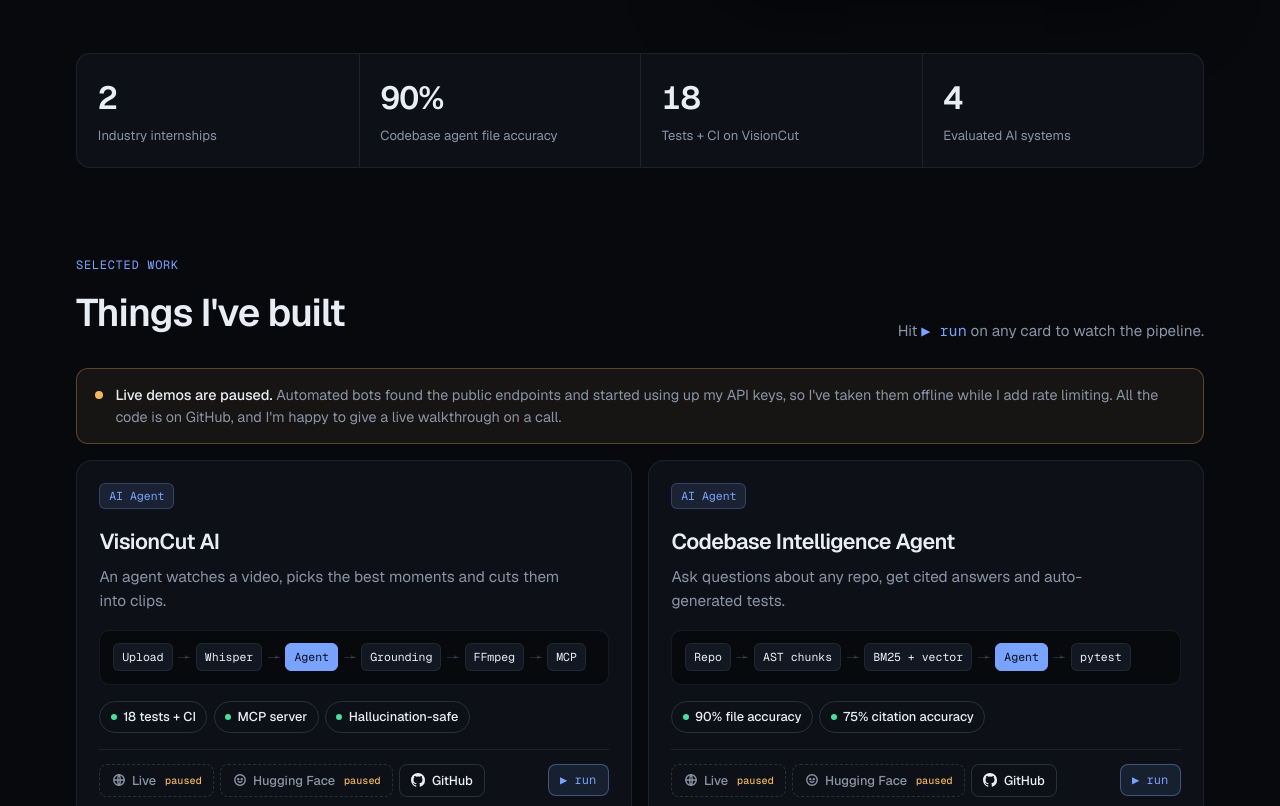
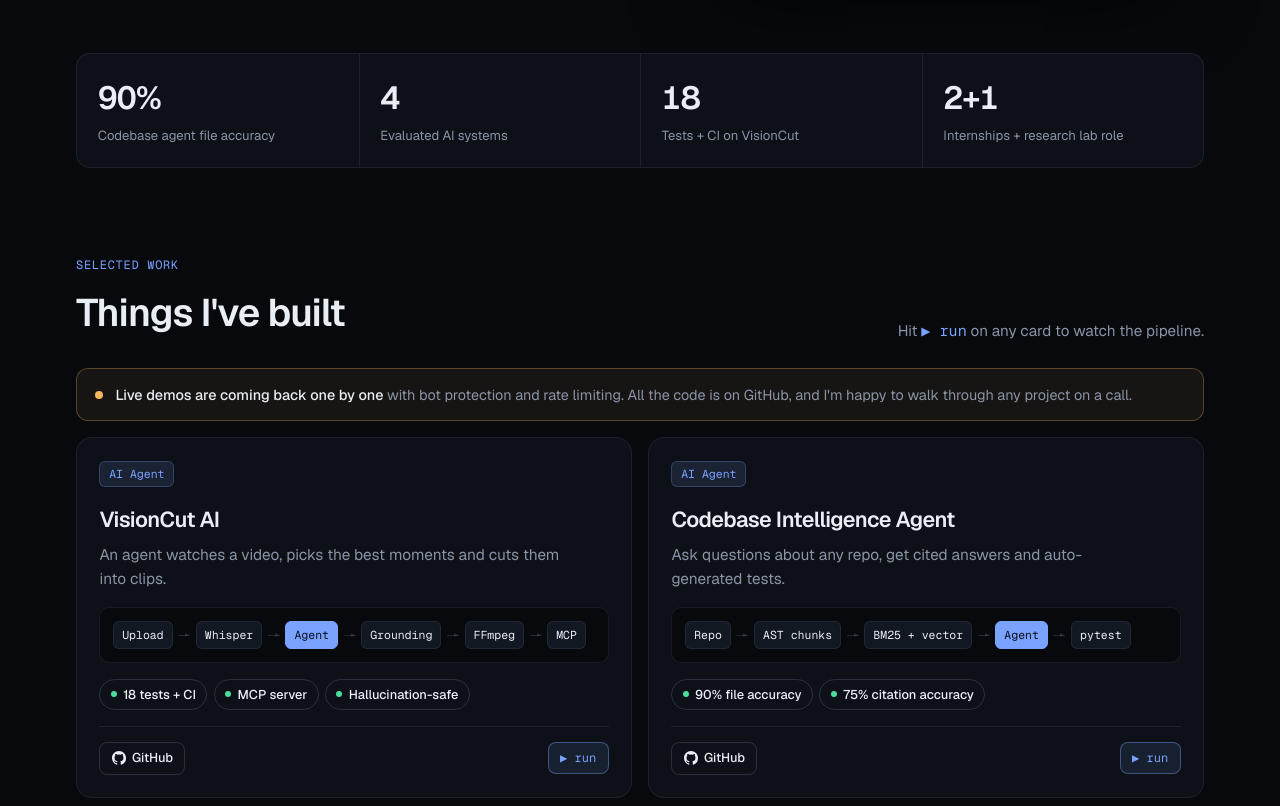
Before and after one commit to aishasurve2007/aishasurve2007.github.io, a plain HTML site: page index.html in a window 1280 px wide. Shown: the part 560-1366 px from the top of the page. Drawn offline with nearby package versions, Linux system fonts and the light colour scheme.

Commit message:
Hide paused demo links, add research role and award, update hero stats, add link previews
Co-Authored-By: Claude Opus 5.5 <noreply@anthropic.com>
Claude-Session: https://claude.ai/code/session_015kHP5PKd4HE5z5K6qUjZze

```diff
--- a/index.html
+++ b/index.html
@@ -5,6 +5,11 @@
 <meta name="viewport" content="width=device-width, initial-scale=1, viewport-fit=cover">
 <title>Aisha Surve</title>
 <meta name="description" content="Aisha Surve, AI and backend engineer in Dubai. RAG systems, tool-calling agents and evaluated ML.">
+<meta property="og:type" content="website">
+<meta property="og:url" content="https://aishasurve2007.github.io/">
+<meta property="og:title" content="Aisha Surve · AI & backend engineer">
+<meta property="og:description" content="RAG systems, tool-calling agents and evaluated ML. Computer Science with AI at Heriot-Watt University Dubai.">
+<meta name="twitter:card" content="summary">
 <link rel="preconnect" href="https://fonts.googleapis.com">
 <link rel="preconnect" href="https://fonts.gstatic.com" crossorigin>
 <link href="https://fonts.googleapis.com/css2?family=Geist:wght@400;500;600;700&family=Geist+Mono:wght@400;500&display=swap" rel="stylesheet">
@@ -336,10 +341,10 @@ footer .wrap{padding-block:1.4rem;display:flex;flex-wrap:wrap;justify-content:sp
     </section>
 
     <div class="stats" aria-label="Highlights">
-      <div><b>2</b><span>Industry internships</span></div>
       <div><b>90%</b><span>Codebase agent file accuracy</span></div>
+      <div><b>4</b><span>Evaluated AI systems</span></div>
       <div><b>18</b><span>Tests + CI on VisionCut</span></div>
-      <div><b>4</b><span>Evaluated AI systems</span></div>
+      <div><b>2+1</b><span>Internships + research lab role</span></div>
     </div>
 
     <section class="block" id="work" aria-labelledby="work-h">
@@ -347,7 +352,7 @@ footer .wrap{padding-block:1.4rem;display:flex;flex-wrap:wrap;justify-content:sp
         <div><span class="label">Selected work</span><h2 id="work-h">Things I've built</h2></div>
         <p>Hit <span class="mono" style="color:var(--accent)">▶ run</span> on any card to watch the pipeline.</p>
       </div>
-      <div class="notice" role="note"><b></b><p><strong>Live demos are paused.</strong> Automated bots found the public endpoints and started using up my API keys, so I've taken them offline while I add rate limiting. All the code is on GitHub, and I'm happy to give a live walkthrough on a call.</p></div>
+      <div class="notice" role="note"><b></b><p><strong>Live demos are coming back one by one</strong> with bot protection and rate limiting. All the code is on GitHub, and I'm happy to walk through any project on a call.</p></div>
       <div class="bento" id="bento"></div>
     </section>
 
@@ -407,7 +412,7 @@ footer .wrap{padding-block:1.4rem;display:flex;flex-wrap:wrap;justify-content:sp
         <div><span class="label">Stack</span><h2 id="skills-h">What I use</h2></div>
       </div>
       <div class="skills" id="skillList"></div>
-      <div class="edu glow"><b>BSc Computer Science with AI · Heriot-Watt University Dubai</b><span>2025 – 2028 · English, Hindi, Urdu</span></div>
+      <div class="edu glow"><b>BSc Computer Science with AI · Heriot-Watt University Dubai</b><span>Deputy Principal's Award for Excellence in Studies · 2025 – 2028 · English, Hindi, Urdu</span></div>
     </section>
 
     <section class="block" id="ask-sec" aria-labelledby="ask-h">
@@ -512,14 +517,17 @@ var MORE = [
 ];
 
 var EXPERIENCE = [
-  {hash:"a91f3c2", head:true, role:"Data Science Intern", org:"Unified Mentor", when:"May – Aug 2026",
+  {hash:"3f9a0b7", head:true, kind:"research role", role:"Research Collaborator, Computer Vision", org:"HWU Dubai Robotics Lab", when:"Oct 2026 – now",
+   points:["Working on a vision transformer ML pipeline project in the Robotics Lab at Heriot-Watt University Dubai."],
+   stack:[]},
+  {hash:"a91f3c2", role:"Data Science Intern", org:"Unified Mentor", when:"May – Aug 2026",
    points:["Smart-factory analysis on ~100k IoT sensor records with a Random Forest classifier and Streamlit KPI dashboard.","Course-demand and revenue forecasting models for EduPro."],
    stack:["Python","scikit-learn","Streamlit"]},
   {hash:"4be07d1", role:"AI & Web Development Intern", org:"Plugin Live", when:"Nov 2025 – Apr 2026",
    points:["Built an AI interview platform with NLP resume analysis and automated question generation.","Candidate evaluation using speech, answer quality and computer vision, plus a QR attendance system."],
    stack:["Python","Node.js","Angular"]},
-  {hash:"1c0ffee", role:"Started BSc Computer Science with AI", org:"Heriot-Watt University Dubai", when:"2025",
-   points:["Graduating 2028. Certifications: Complete A.I., Machine Learning and Data Science Bootcamp; 100 Days of Code Python Pro."],
+  {hash:"1c0ffee", kind:"education", role:"Started BSc Computer Science with AI", org:"Heriot-Watt University Dubai", when:"2025",
+   points:["Received the Deputy Principal's Award for Excellence in Studies.","Graduating 2028. Certifications: Complete A.I., Machine Learning and Data Science Bootcamp; 100 Days of Code Python Pro."],
    stack:[]}
 ];
 
@@ -529,7 +537,7 @@ var SKILLS = [
   ["Tools",["Python","Java","SQL","Git","GitHub Actions","pytest","Docker","MCP","FFmpeg"]]
 ];
 
-var ABOUT = "Aisha Surve is a BSc Computer Science with Artificial Intelligence student at Heriot-Watt University Dubai (2025 to 2028), based in Dubai. She builds LLM-powered applications: RAG systems, tool-calling agents and AI features served through production backends. She ships complete, tested systems and measures them against baselines. She is looking for AI/ML and backend internships in Dubai and Mumbai. She speaks English, Hindi and Urdu. Certifications: Complete A.I., Machine Learning and Data Science Bootcamp and 100 Days of Code Python Pro Bootcamp (Udemy).";
+var ABOUT = "Aisha Surve is a BSc Computer Science with Artificial Intelligence student at Heriot-Watt University Dubai (2025 to 2028), based in Dubai. She builds LLM-powered applications: RAG systems, tool-calling agents and AI features served through production backends. She ships complete, tested systems and measures them against baselines. She is a research collaborator on a vision transformer project in the HWU Dubai Robotics Lab (since October 2026) and received the Deputy Principal's Award for Excellence in Studies at Heriot-Watt. She is looking for AI/ML and backend internships in Dubai and Mumbai. She speaks English, Hindi and Urdu. Certifications: Complete A.I., Machine Learning and Data Science Bootcamp and 100 Days of Code Python Pro Bootcamp (Udemy).";
 
 var SUGGESTED = ["Has Aisha built an AI agent?","How does she evaluate her RAG systems?","What internships has she done?"];
 /* ======================================== */
@@ -553,7 +561,6 @@ var SUGGESTED = ["Has Aisha built an AI agent?","How does she evaluate her RAG s
   };
   function plink(kind,label,url,paused){
     if(url) return el('a',{class:'plink',href:url,target:'_blank',rel:'noopener',html:ICON[kind]+'<span>'+label+'</span>'});
-    if(paused) return el('span',{class:'plink off',title:'Paused while I add rate limiting',html:ICON[kind]+'<span>'+label+'</span>'});
     return null;
   }
   var bento=document.getElementById('bento');
@@ -751,7 +758,7 @@ var SUGGESTED = ["Has Aisha built an AI agent?","How does she evaluate her RAG s
   /* ---------- Ask my portfolio ---------- */
   var KB=[];
   PROJECTS.forEach(function(p){KB.push({source:p.name,target:'p-'+p.id,text:p.name+'. '+p.short+' '+p.details+' Built with '+p.stack.join(', ')+'.'});});
-  EXPERIENCE.forEach(function(x,i){KB.push({source:x.org,target:'exp-'+i,text:x.role+' at '+x.org+' ('+x.when+', internship experience). '+x.points.join(' ')+' Used '+x.stack.join(', ')+'.'});});
+  EXPERIENCE.forEach(function(x,i){KB.push({source:x.org,target:'exp-'+i,text:x.role+' at '+x.org+' ('+x.when+', '+(x.kind||'internship experience')+'). '+x.points.join(' ')+(x.stack.length?' Used '+x.stack.join(', ')+'.':'')});});
   KB.push({source:'More projects',target:'more',text:'Other projects: '+MORE.map(function(m){return m.name+' ('+m.desc+')'+(m.soon?' - currently building':'');}).join('; ')+'.'});
   KB.push({source:'Skills',target:'skills',text:SKILLS.map(function(g){return g[0]+': '+g[1].join(', ');}).join('. ')+'.'});
   KB.push({source:'About',target:'top',text:ABOUT});
```
